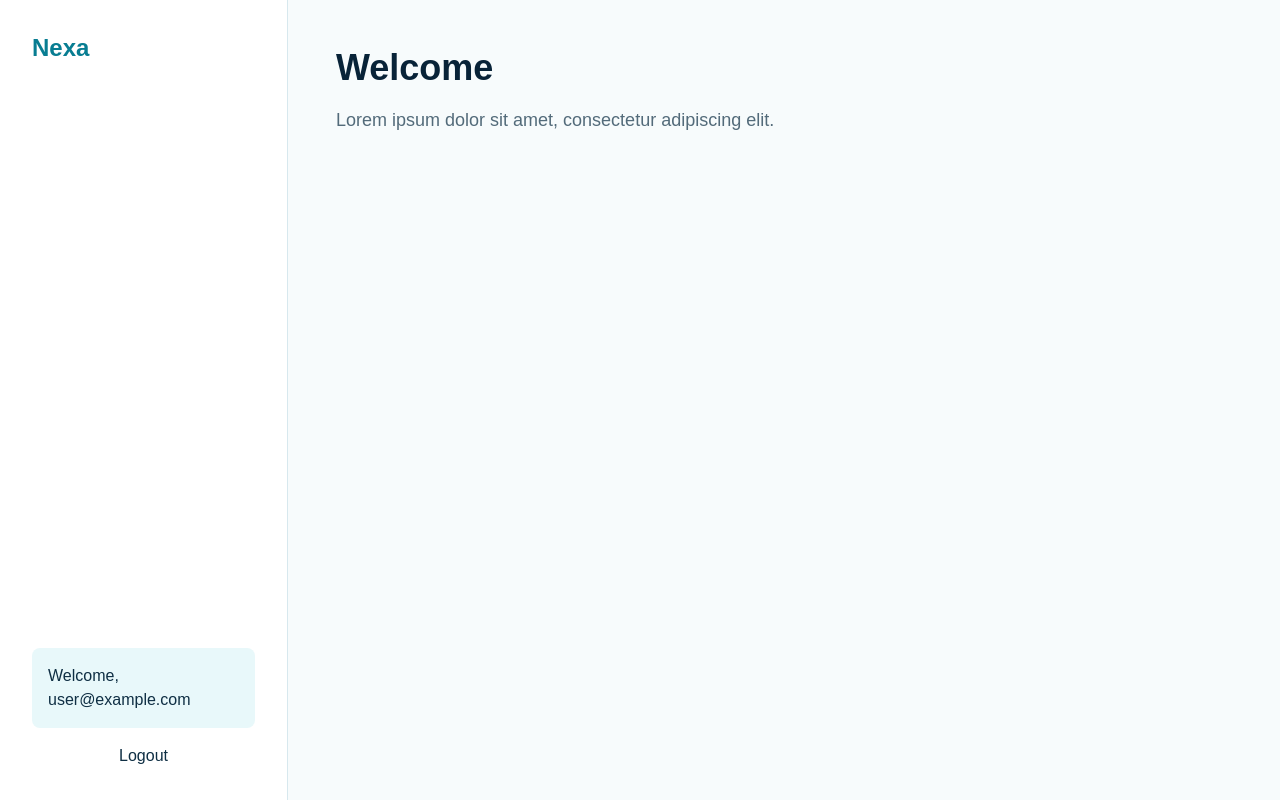
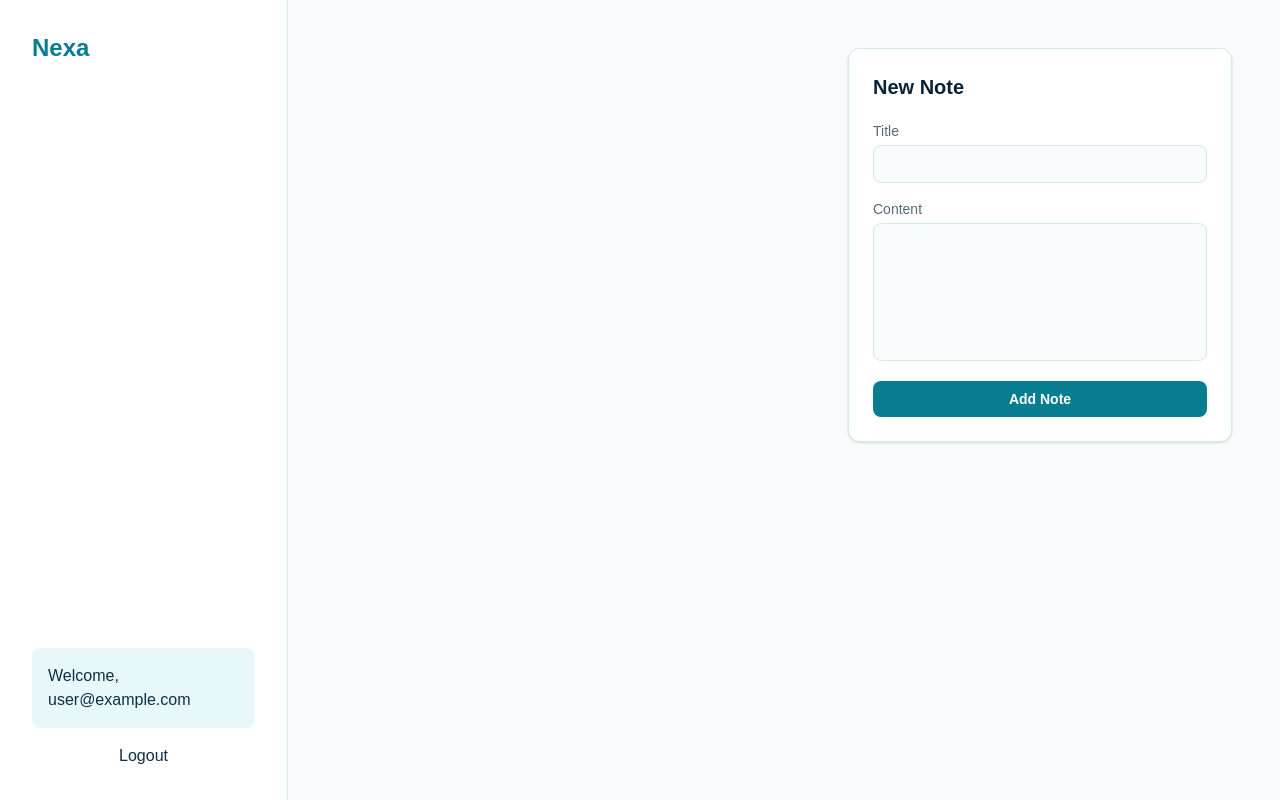
Before and after one commit to Response201/nexa-next-firebase-app, a Next.js app: page /dashboard in a window 1280 px wide. Built offline with nearby package versions, Linux system fonts and the light colour scheme; no server answers; sample sign-in values are in the browser's storage.

Commit message:
add NewNote
Add NewNote component, integrate with Firestore and add styling.

```diff
--- /dev/null
+++ b/app/dashboard/components/NewNote.tsx
@@ -0,0 +1,69 @@
+"use client";
+
+import { useState } from "react";
+import styles from "../dashboard.module.css";
+import { addDoc, collection } from "firebase/firestore";
+import { db } from "@/lib/firebase";
+import { useAuth } from "@/context/AuthContext";
+
+export default function NewNote() {
+	const [title, setTitle] = useState("");
+	const [content, setContent] = useState("");
+	const { user } = useAuth();
+	const handleSubmit = async (e: React.SubmitEvent) => {
+		e.preventDefault();
+
+		try {
+			const doc = await addDoc(collection(db, "notes"), {
+				title,
+				content,
+				uid: user?.uid,
+			});
+			console.log("Doc created, id:", doc.id);
+		} catch (error) {
+			console.log(error);
+		}
+		// reset state
+		setTitle("");
+		setContent("");
+	};
+
+	return (
+		<div className={styles.newNote}>
+			<h2 className={styles.newNoteTitle}>New Note</h2>
+			<form onSubmit={handleSubmit} className={styles.form}>
+				<div className={styles.field}>
+					<label className={styles.label} htmlFor="title">
+						Title
+					</label>
+					<input
+						id="title"
+						type="text"
+						required
+						value={title}
+						onChange={(e) => setTitle(e.target.value)}
+						className={styles.input}
+					/>
+				</div>
+
+				<div className={styles.field}>
+					<label className={styles.label} htmlFor="content">
+						Content
+					</label>
+					<textarea
+						id="content"
+						required
+						value={content}
+						onChange={(e) => setContent(e.target.value)}
+						className={styles.textarea}
+						rows={6}
+					/>
+				</div>
+
+				<button type="submit" className={styles.submitButton}>
+					Add Note
+				</button>
+			</form>
+		</div>
+	);
+}
--- a/app/dashboard/dashboard.module.css
+++ b/app/dashboard/dashboard.module.css
@@ -39,3 +39,50 @@
 .description {
   @apply mt-4 text-lg leading-8 text-[#536b7a];
 }
+
+/* Dashboard two-column layout */
+.columns {
+  @apply flex w-full gap-8;
+}
+
+.leftPanel {
+  @apply flex-1;
+}
+
+.rightPanel {
+  @apply w-96 shrink-0;
+}
+
+/* NewNote form */
+.newNote {
+  @apply rounded-xl border border-[#d7e8ee] bg-white p-6 shadow-sm;
+}
+
+.newNoteTitle {
+  @apply mb-5 text-xl font-semibold text-[#082338];
+}
+
+.form {
+  @apply flex flex-col gap-4;
+}
+
+.field {
+  @apply flex flex-col gap-1;
+}
+
+.label {
+  @apply text-sm font-medium text-[#536b7a];
+}
+
+.input,
+.select {
+  @apply rounded-lg border border-[#d7e8ee] bg-[#f7fbfc] px-3 py-2 text-sm text-[#0f2f44] outline-none transition focus:border-[#087d92] focus:ring-2 focus:ring-[#087d92]/20;
+}
+
+.textarea {
+  @apply resize-none rounded-lg border border-[#d7e8ee] bg-[#f7fbfc] px-3 py-2 text-sm text-[#0f2f44] outline-none transition focus:border-[#087d92] focus:ring-2 focus:ring-[#087d92]/20;
+}
+
+.submitButton {
+  @apply mt-1 cursor-pointer rounded-lg bg-[#087d92] px-4 py-2 text-sm font-semibold text-white transition hover:bg-[#065f6f] active:scale-95;
+}
--- a/app/dashboard/page.tsx
+++ b/app/dashboard/page.tsx
@@ -1,12 +1,13 @@
 import styles from "./dashboard.module.css";
+import NewNote from "./components/NewNote";
 
 export default function DashboardPage() {
   return (
-    <div className={styles.welcome}>
-      <h1 className={styles.title}>Welcome</h1>
-      <p className={styles.description}>
-        Lorem ipsum dolor sit amet, consectetur adipiscing elit.
-      </p>
+    <div className={styles.columns}>
+      <div className={styles.leftPanel}></div>
+      <div className={styles.rightPanel}>
+        <NewNote />
+      </div>
     </div>
   );
 }
```
